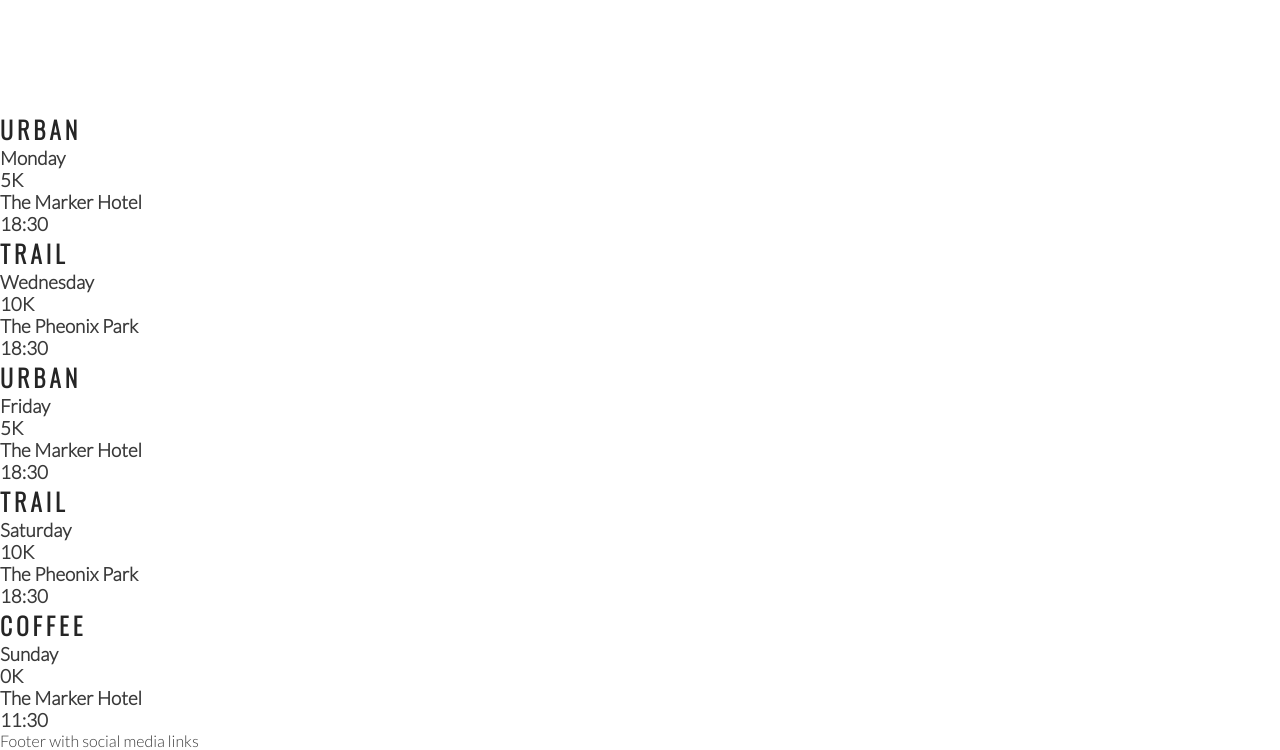
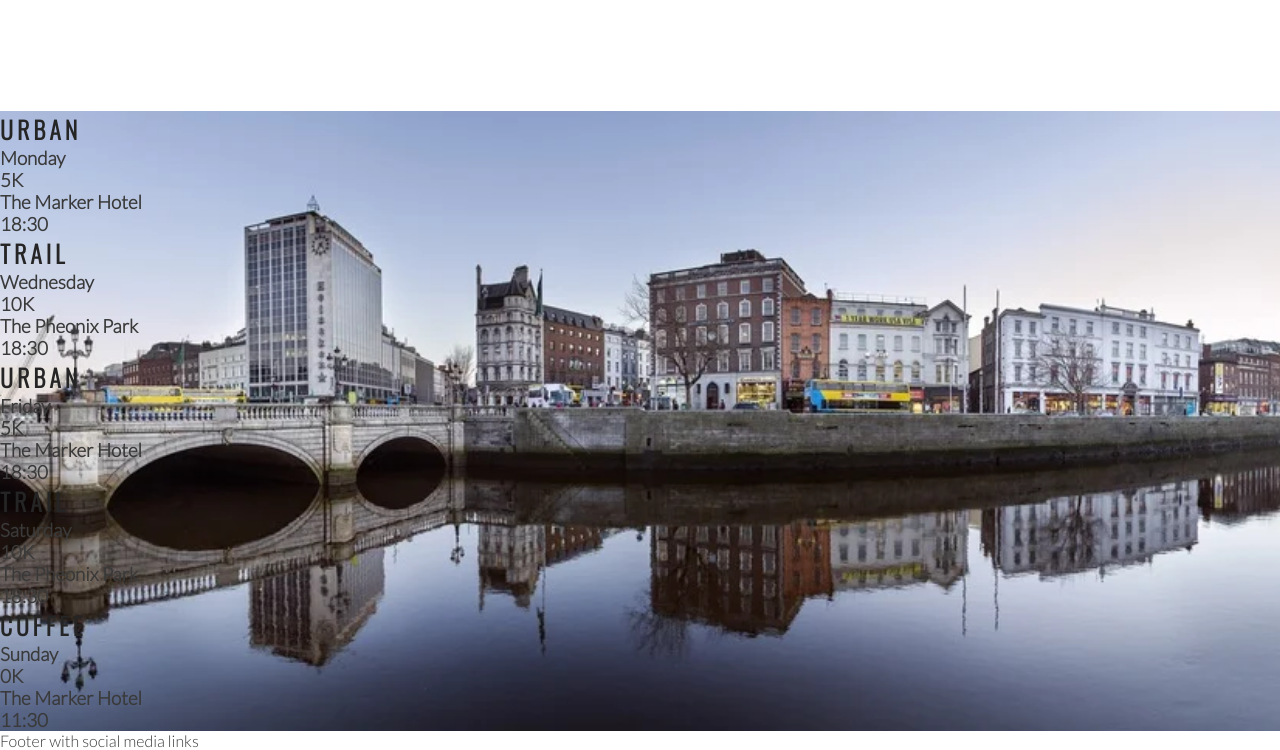
Before and after one commit to Dabronzo/love-runnig, a plain HTML site: page index.html in a window 1280 px wide. Shown: the part 1184-1934 px from the top of the page. Drawn offline with nearby package versions, Linux system fonts and the light colour scheme.

Commit message:
added background image of meet up

```diff
--- a/assets/css/style.css
+++ b/assets/css/style.css
@@ -214,3 +214,16 @@ hr {
     height:100%;
     border-radius: 50%;
 }
+
+/*Meet up times*/
+
+#times{
+   background-image: url("../images/dublin-city.webp");
+   background-repeat: no-repeat;
+   background-size: cover;
+   background-position: center;
+   width: 100%;
+   overflow: hidden;
+
+
+}
--- a/index.html
+++ b/index.html
@@ -82,7 +82,7 @@
             </div>
         </div>
     </section>
-    <section>
+    <section id="times">
         <div>
             <h2>Urban</h2>
             <h3>Monday</h3>
```
Also changed, not shown: assets/images/dublin-city.webp (added).
